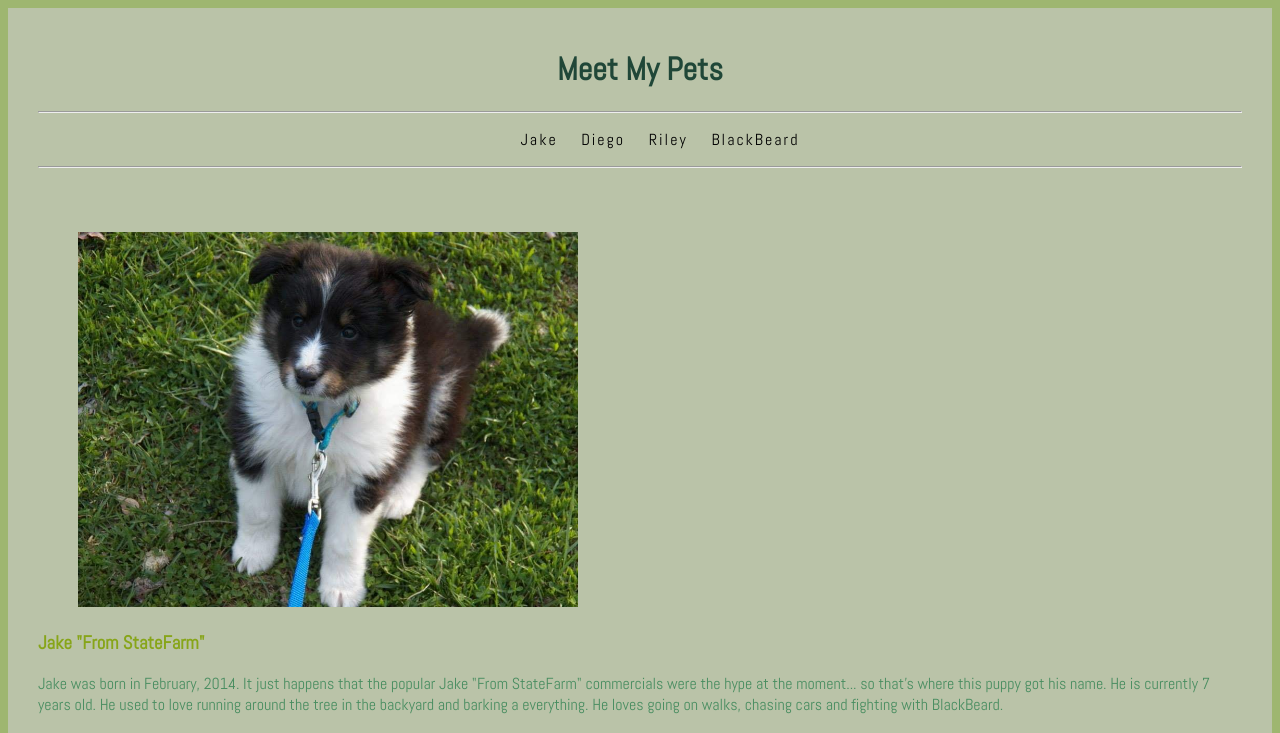
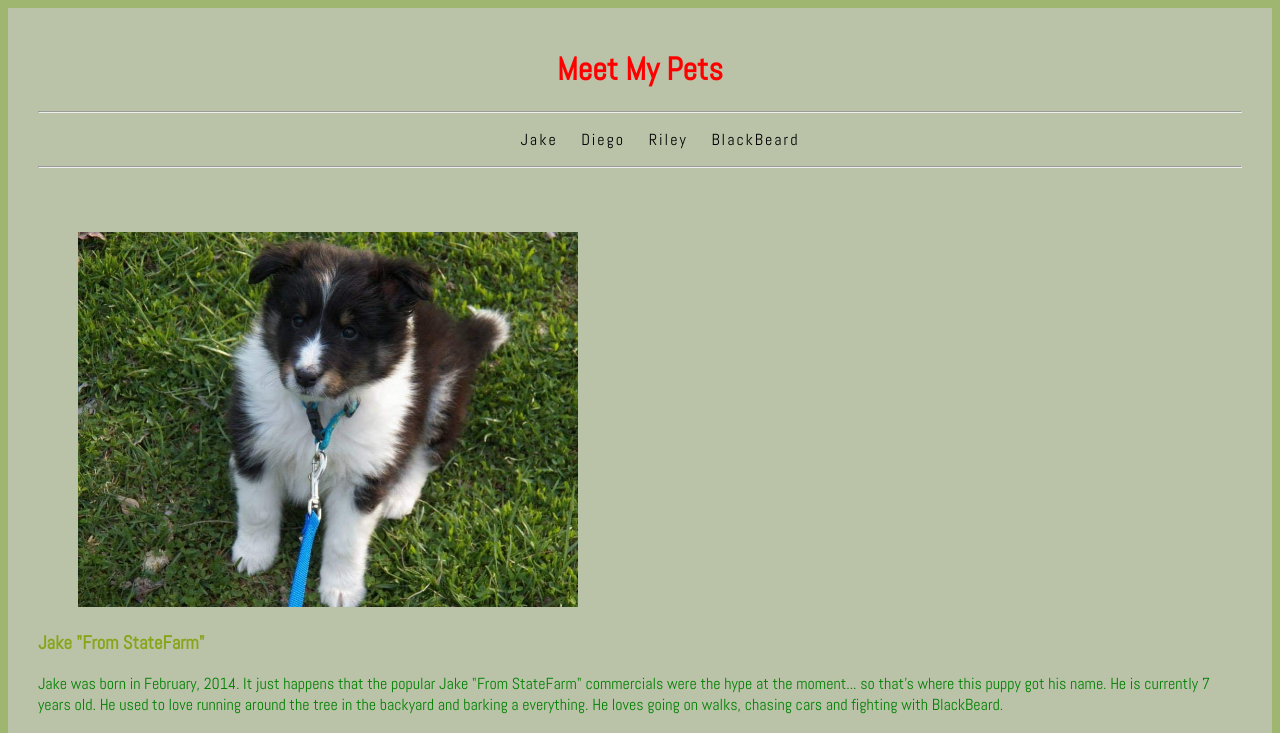
Before and after one commit to LC101-May-2021/assignment-4-html-me-something-dorabrandon, a website: page index.html in a window 1280 px wide. Shown: the top 733 px of the page. Drawn offline with Linux system fonts and the light colour scheme.

Commit message:
3rd commit
added new classes and elements

```diff
--- a/index.html
+++ b/index.html
@@ -8,7 +8,9 @@
    <body>
       <!-- Write your HTML in this file! -->
       <header>
-         <h1>Meet My Pets</h1>
+         <div id="mainHeading">
+            <h1>Meet My Pets</h1>
+         </div>
          <div class = "nav">
             <nav>
                <hr>
@@ -25,21 +27,21 @@
       <main>
          <figure><img src="images/JakeBaby.jpg" alt="Jake as a puppy" width="500px" id="firstImage"></figure> <h3>Jake &quot;From StateFarm&quot;</h3>
          <article>
-         <p>Jake was born in February, 2014. It just happens that the popular Jake &quot;From StateFarm&quot; commercials were the hype at the moment... so that's where this puppy got his name. He is currently 7 years old. He used to love running around the tree in the backyard and barking a everything. He loves going on walks, chasing cars and fighting with BlackBeard. </p>
+         <p class = "funParragraph">Jake was born in February, 2014. It just happens that the popular Jake &quot;From StateFarm&quot; commercials were the hype at the moment... so that's where this puppy got his name. He is currently 7 years old. He used to love running around the tree in the backyard and barking a everything. He loves going on walks, chasing cars and fighting with BlackBeard. </p>
          <figure><img src="images/JakeBaby.jpg" alt="Jake as a puppy" width="500px" id="images"></figure>
          <figure><img src="images/Jake1.jpg" alt="Jake 'From StateFarm' Brandon" width="500px" id="images"></figure>
          </article>
 
          <article>
          <h3>Diego Butt</h3>
-         <p>Diego is a mix. I can't remember of what. He's a very smart dog, but doesn't really like men. We only had Diego for about a year or two. Diego and Jake didn't get along, but my cousin (from Milwaukee) loved Diego, so she and her wife decided to take him in. He's been very happy with them and I get to visit anytime I want. He's become very strong and knows so many tricks! I love seeing how big he's gotten.</p>
+         <p class = "funParragraph">Diego is a mix. I can't remember of what. He's a very smart dog, but doesn't really like men. We only had Diego for about a year or two. Diego and Jake didn't get along, but my cousin (from Milwaukee) loved Diego, so she and her wife decided to take him in. He's been very happy with them and I get to visit anytime I want. He's become very strong and knows so many tricks! I love seeing how big he's gotten.</p>
          <figure><img src="images/DiegoBaby.png" alt="Diego as a puppy" width="500px" id="images"></figure>
          <figure><img src="images/Diego1.jpg" alt="Diego" width="500px" id="images"></figure>
          </article>
 
          <article>
          <h3>Riley</h3>
-         <p>Riley was born in February of 2019. He's still a puppy to me. He's much smaller than Jake and loves being by my side any chance he gets. He's scared of everything, but he will back at everything too, just never get close to it. He loves to run and bark and play and is a very picky eater. Riley also likes to hog the bed.</p>
+         <p class = "funParragraph">Riley was born in February of 2019. He's still a puppy to me. He's much smaller than Jake and loves being by my side any chance he gets. He's scared of everything, but he will back at everything too, just never get close to it. He loves to run and bark and play and is a very picky eater. Riley also likes to hog the bed.</p>
          <figure><img src="images/RileyBaby.jpg" alt="Riley as a puppy" width="500px" id="images"></figure>
          <figure><img src="images/Riley1.jpg" alt="Riley Brandon" width="500px" id="images"></figure>
          </article>
--- a/styles.css
+++ b/styles.css
@@ -4,15 +4,19 @@
 body{
     font-family: 'Abel';
     background-color: rgb(158, 182, 112);
+    margin: 8px;
+    display:block;
 }
-p {
-    color: #488d60 ;
+.funParragraph {
+    color: green ;
   }
 
-  h1{
-    color: rgb(32, 71, 56);
+
+#mainHeading {
+    color:red;
     text-align: center;
-  }
+}
+
 
   h3{
     color: #87a519;
@@ -22,8 +26,8 @@ p {
     padding: 20px;
     background-color: rgb(32, 71, 56);
     font-size: 14px;
-    color: white;
-    margin: -10px;
+    color: #488d60;
+    margin: -20px;
   }
 
   header, main{
```
